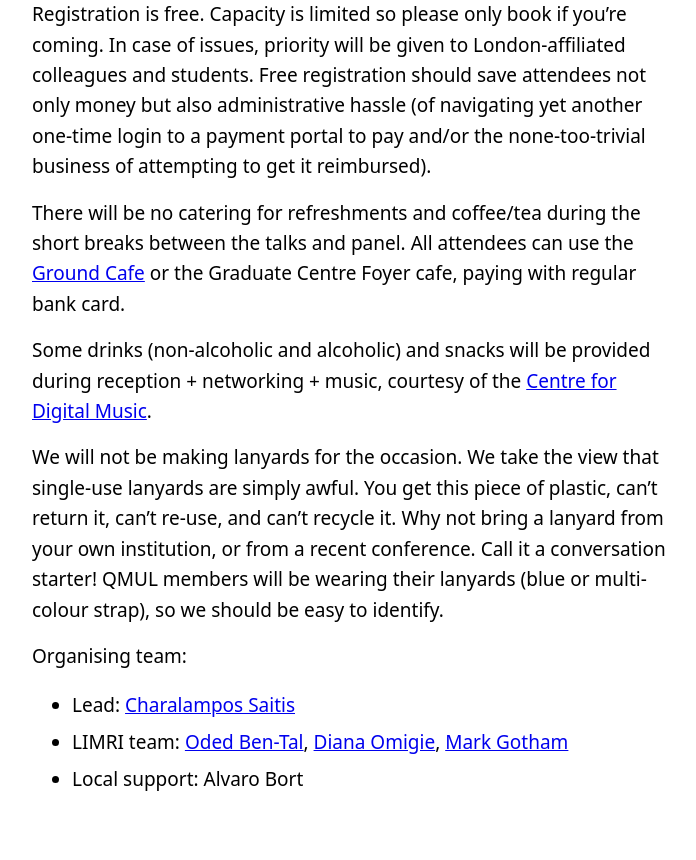
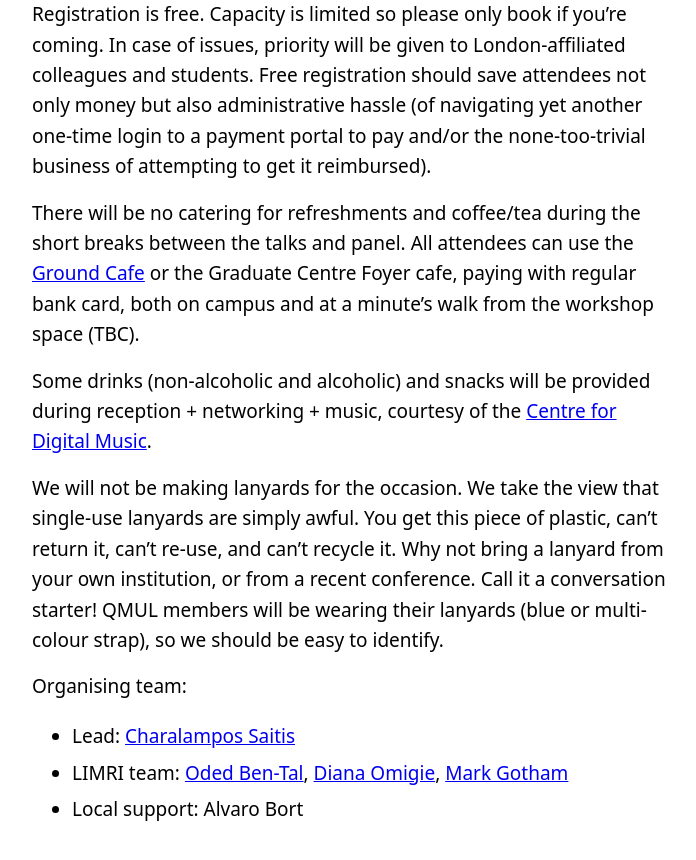
Before and after one commit to dmrn-limri/dmrn-limri.github.io, a Jekyll site: the page built from _posts/2026-04-20-workshop-expert-performance.md, in a window 1280 px wide and 900 px high, scrolled down 1321 px. Shown: the top 860 px of the window, without its empty margins (288-984 px from the left). Built offline with Jekyll 4.4.1, drawn with Linux system fonts in a browser that asks for light colours.

Commit message:
Update 2026-04-20-workshop-expert-performance.md

```diff
--- a/_posts/2026-04-20-workshop-expert-performance.md
+++ b/_posts/2026-04-20-workshop-expert-performance.md
@@ -34,7 +34,7 @@ Registration form: **Closed**
 
 Registration is free. Capacity is limited so please only book if you’re coming. In case of issues, priority will be given to London-affiliated colleagues and students. Free registration should save attendees not only money but also administrative hassle (of navigating yet another one-time login to a payment portal to pay and/or the none-too-trivial business of attempting to get it reimbursed).
 
-There will be no catering for refreshments and coffee/tea during the short breaks between the talks and panel. All attendees can use the [Ground Cafe](https://www.qmsu.org/ground/) or the Graduate Centre Foyer cafe, paying with regular bank card.
+There will be no catering for refreshments and coffee/tea during the short breaks between the talks and panel. All attendees can use the [Ground Cafe](https://www.qmsu.org/ground/) or the Graduate Centre Foyer cafe, paying with regular bank card, both on campus and at a minute's walk from the workshop space (TBC).
 
 Some drinks (non-alcoholic and alcoholic) and snacks will be provided during reception + networking + music, courtesy of the [Centre for Digital Music](https://www.c4dm.eecs.qmul.ac.uk/).
 
```
